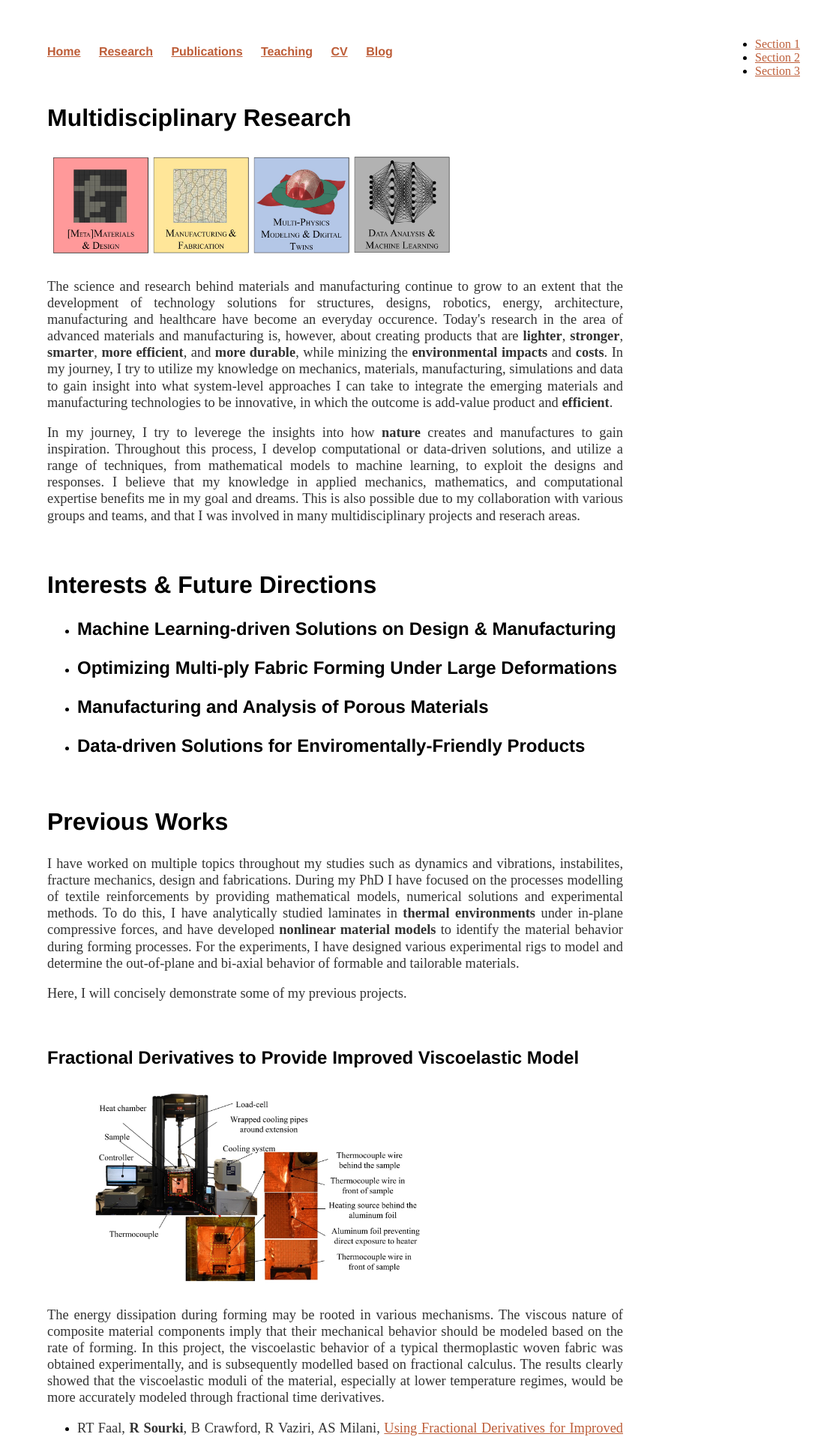
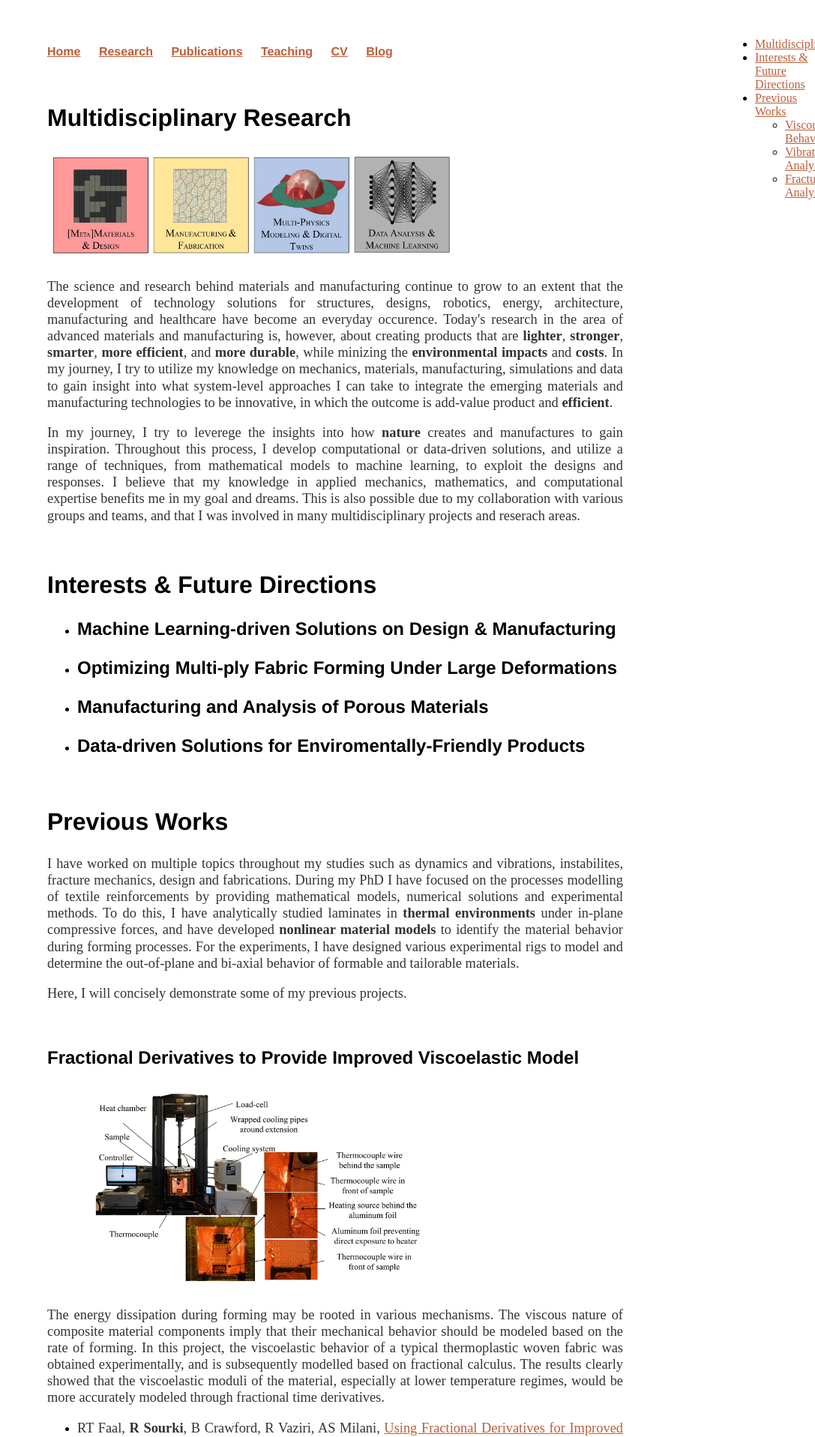
Before and after one commit to rsourki/rsourki.github.io, a Jekyll site: the page built from research/index.html, in a window 1280 px wide. Shown: the top 1917 px of the page at 75% size, without its empty margins (193-1280 px from the left). Built offline with Jekyll 4.4.1, drawn with Linux system fonts in a browser that asks for light colours.

Commit message:
Update index.html

```diff
--- a/research/index.html
+++ b/research/index.html
@@ -4,7 +4,7 @@ title: Research - Reza Sourki Webpage
 ---
 <div class="blurb">
 	<br>
-	<h2>Multidisciplinary Research</h2>
+	<h2 id="multidisciplinary">Multidisciplinary Research</h2>
 	<img src = "/img/rs_0.jpg"
  	alt = "RS_0"
  	class = "responsive-img"/>
@@ -22,7 +22,7 @@ title: Research - Reza Sourki Webpage
 	due to my collaboration with various groups and teams, and that I was involved in many multidisciplinary projects and reserach areas.
 	</p>
 	<br>
-	<h2>Interests & Future Directions</h2>
+	<h2 id="interest_future">Interests & Future Directions</h2>
 	<ul>
 	<li><h3>Machine Learning-driven Solutions on Design & Manufacturing</h3></li>
 	<li><h3>Optimizing Multi-ply Fabric Forming Under Large Deformations</h3></li>
@@ -30,14 +30,14 @@ title: Research - Reza Sourki Webpage
 	<li><h3>Data-driven Solutions for Enviromentally-Friendly Products</h3></li>
 	</ul>
 	<br>
-	<h2>Previous Works</h2>
+	<h2 id="previous_work">Previous Works</h2>
 	<p>I have worked on multiple topics throughout my studies such as dynamics and vibrations, instabilites, fracture mechanics, design and fabrications.
   	During my PhD I have focused on the processes modelling of textile reinforcements by providing mathematical models, numerical solutions and experimental methods.
   	To do this, I have analytically studied laminates in <b>thermal environments</b> under in-plane compressive forces, and have developed <b>nonlinear material models</b> to identify the material behavior during forming processes.
   	For the experiments, I have designed various experimental rigs to model and determine the out-of-plane and bi-axial behavior of formable and tailorable materials.</p>
 	<p>Here, I will concisely demonstrate some of my previous projects.</p>
 	<br>
-	<h3>Fractional Derivatives to Provide Improved Viscoelastic Model</h3>
+	<h3 id="viscous">Fractional Derivatives to Provide Improved Viscoelastic Model</h3>
 	<img src = "/img/rs_1.jpg"
  	alt = "RS_1"
  	class = "responsive-img"/>
@@ -55,7 +55,7 @@ title: Research - Reza Sourki Webpage
  	Canadian International Conference On Composite Materials (CANCOM2019), Kelowna, BC, Canada, July 2019.</p></li>
 	</ul>
 	<br>
-	<h3>Vibration Analysis & Vibration Suppression: Structural Health Monitoring</h3>
+	<h3 id="vibration_analysis">Vibration Analysis & Vibration Suppression: Structural Health Monitoring</h3>
 	<img src = "/img/rs_2.jpg"
  	alt = "RS_2"
  	class = "responsive-img"/>
@@ -73,7 +73,7 @@ title: Research - Reza Sourki Webpage
   	Applied Physics A, 2016.</p></li>
 	</ul>
 
-	<h3>Fracture Analysis of Mediums</h3>
+	<h3 id="fracture_analysis">Fracture Analysis of Mediums</h3>
 	<img src = "/img/rs_3.jpg"
  	alt = "RS_3"
  	class = "responsive-img"/>
@@ -89,9 +89,13 @@ title: Research - Reza Sourki Webpage
 	</ul>
 
 	<ul id=menu>
-	<li><a href="#L384">Section 1</a>
-	<li><a href="#details">Section 2</a>
-	<li><a href="#FAQ">Section 3</a>
+	<li><a href="#multidisciplinary">Multidisciplinary</a>
+	<li><a href="#interest_future">Interests & Future Directions</a>
+	<li><a href="#previous_work">Previous Works</a>
+	<ul>
+	<li><a href="#viscous">Viscous Behavior</a>
+	<li><a href="#vibration_analysis">Vibration Analysis</a>
+	<li><a href="#fracture_analysis">Fracture Analysis</a>
 	</ul>
-
+	</ul>
 </div><!-- /.blurb -->
```
